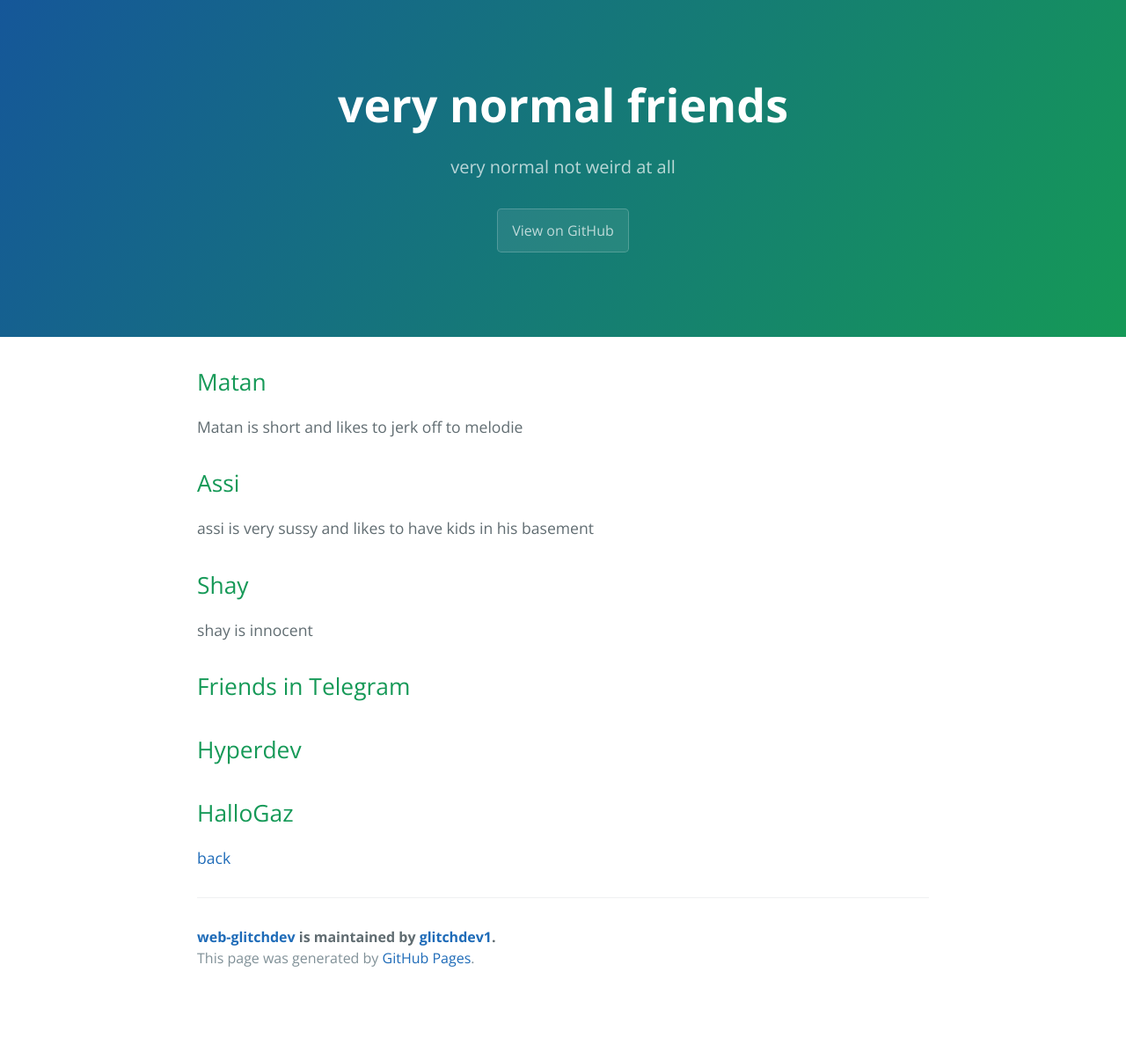
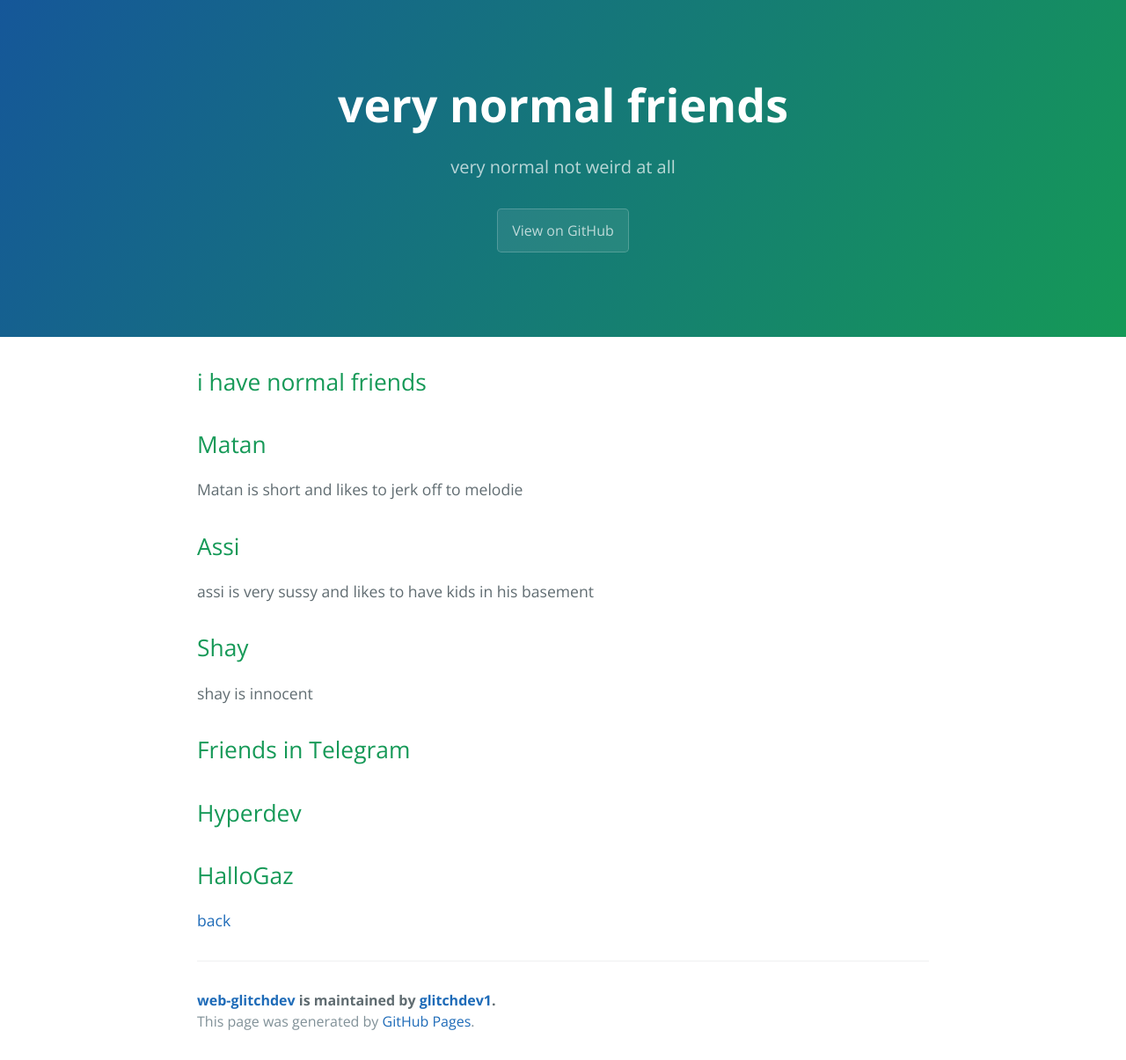
Before and after one commit to glitchdev1/web-glitchdev, a Jekyll site: the page built from another-page.md, in a window 1280 px wide. Shown: the whole page at 88% size. Built offline with Jekyll 4.4.1, drawn with Linux system fonts in a browser that asks for light colours; before the commit the page ends 1133 px from its top, so only the background shows below that.

Commit message:
Update another-page.md

```diff
--- a/another-page.md
+++ b/another-page.md
@@ -3,7 +3,7 @@
 title: very normal friends
 description: very normal not weird at all
 ---
-
+## i have normal friends
 ## Matan
 Matan is short and likes to jerk off to melodie
 ## Assi
```
